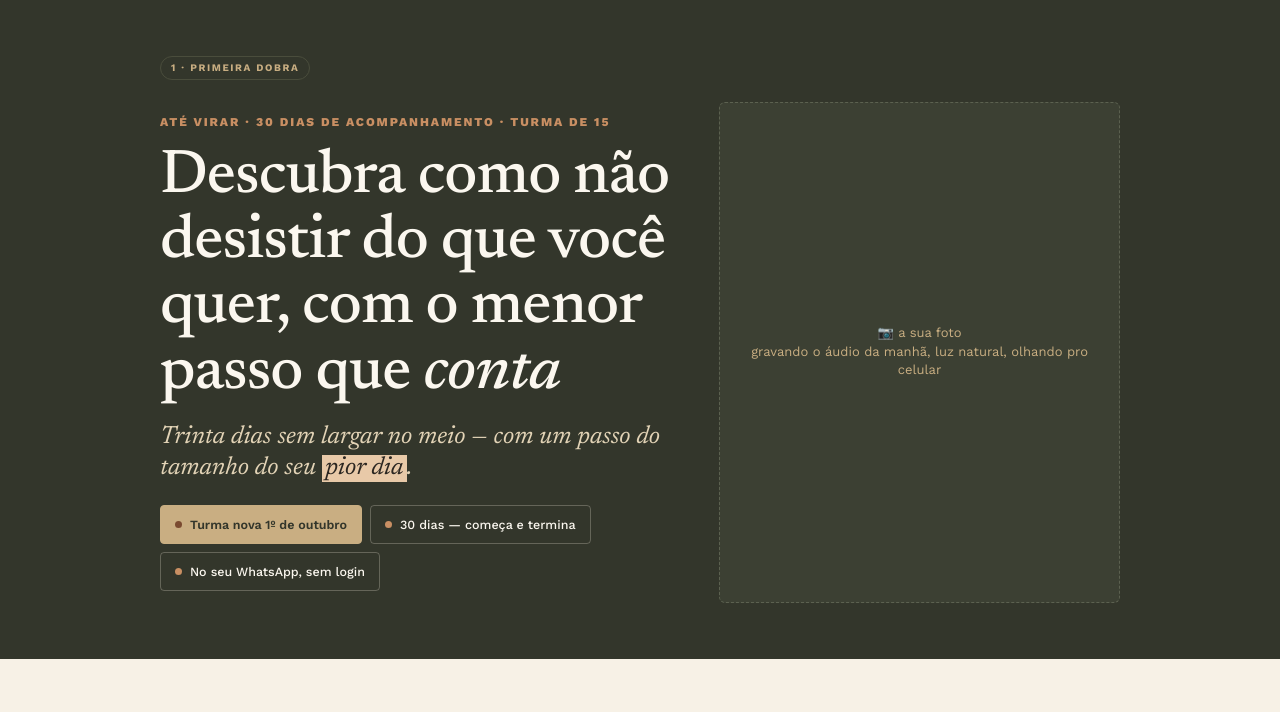
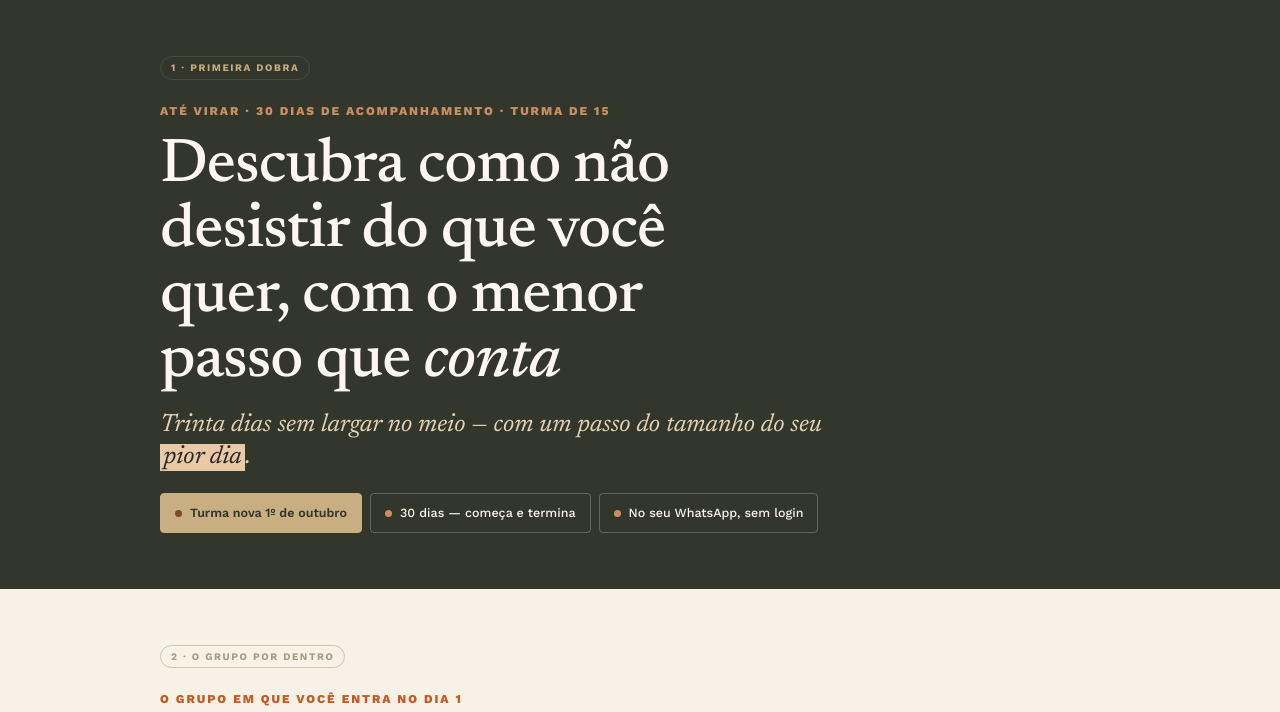
Before and after one commit to ailinorioni-health/ailin-lps, a plain HTML site: page ate-virar/index.html in a window 1280 px wide. Shown: the top 712 px of the page. Drawn offline with nearby package versions, Linux system fonts and the light colour scheme.

Commit message:
fix: a pagina do ATE VIRAR sem o placeholder de foto
Co-Authored-By: Claude Opus 5 <noreply@anthropic.com>

```diff
--- a/ate-virar/index.html
+++ b/ate-virar/index.html
@@ -53,7 +53,7 @@ mark{background:var(--accent-orange-soft);color:var(--ink);padding:.03em .14em;b
 @media(prefers-color-scheme:light){:root:not([data-theme="dark"]) mark{color:var(--ink)}}
 
 /* 1 */
-.hg{display:grid;grid-template-columns:1.3fr 1fr;gap:38px;align-items:center}
+.hg{display:grid;grid-template-columns:1fr;gap:38px;align-items:center;max-width:44rem}
 .foto{aspect-ratio:4/5;background:#3c4033;border:1px dashed #5c6150;border-radius:6px;
   display:flex;align-items:center;justify-content:center;text-align:center;padding:20px;font-size:13px;color:var(--sand-500);line-height:1.45}
 .subh{font-family:var(--serif);font-style:italic;font-size:clamp(19px,2.3vw,25px);line-height:1.26;color:var(--sand-300);margin-top:16px}
@@ -355,7 +355,6 @@ details.faq p{padding:0 2px 18px;font-size:16px;color:var(--tx2);max-width:64ch}
         <span class="selo"><span class="pt"></span>No seu WhatsApp, sem login</span>
       </div>
     </div>
-    <div class="foto">📷 a sua foto<br>gravando o áudio da manhã, luz natural, olhando pro celular</div>
   </div>
 </div></section>
 
```
